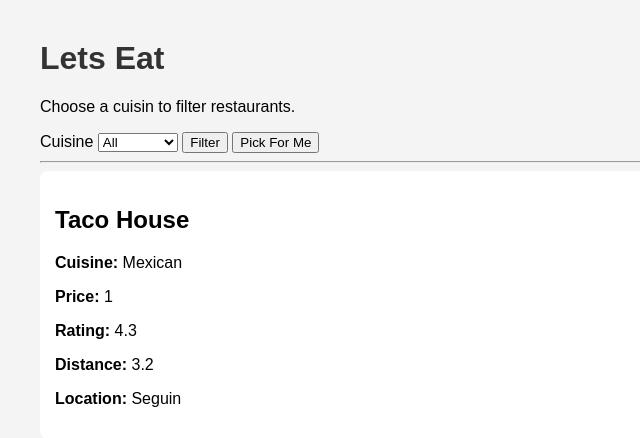
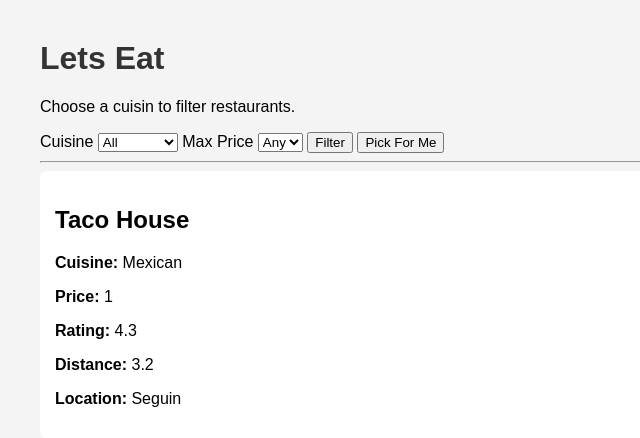
Before and after one commit to AndrewFrizzell/LetsEat, a Flask app: page / in a window 1280 px wide. Shown: the top 438 px of the page, without its empty margins (0-640 px from the left). Run offline with Flask 3, Linux system fonts and the light colour scheme.

Commit message:
Add max price filter

```diff
--- a/app.py
+++ b/app.py
@@ -7,6 +7,7 @@ app = Flask(__name__)
 @app.route("/")
 def home():
     selected_cuisine = request.args.get("cuisine", "")
+    max_price = request.args.get("price", "")
     pick_random = request.args.get("pick")
 
     filtered_restaurants = restaurants
@@ -16,6 +17,14 @@ def home():
         filtered_restaurants = [
             r for r in filtered_restaurants
             if r["cuisine"] == selected_cuisine
+        ]
+
+    #filter price
+    if max_price:
+        max_price = int(max_price)
+        filtered_restaurants = [
+            r for r in filtered_restaurants
+            if r["price"] <= max_price
         ]
 
     cusisines = sorted(set(r["cuisine"] for r in restaurants))
@@ -32,6 +41,7 @@ def home():
          restaurants=filtered_restaurants,
          cuisines=cusisines,
          selected_cuisine=selected_cuisine,
+         max_price=str(max_price) if max_price else "",
          chosen_restaurant=chosen_restaurant
          )
 
--- a/templates/index.html
+++ b/templates/index.html
@@ -19,6 +19,13 @@
                     {{ cuisine }}
                 </option>
             {% endfor %}
+        </select>
+        <label for="price">Max Price</label>
+        <select name="price" id="price">
+            <option value="">Any</option>
+            <option value="1" {% if max_price == "1" %}selected{% endif %}>$</option>
+            <option value="2" {% if max_price == "2" %}selected{% endif %}>$$</option>
+             <option value="3" {% if max_price == "3" %}selected{% endif %}>$$$</option>
         </select>
 
         <button type="submit">Filter</button>
```
